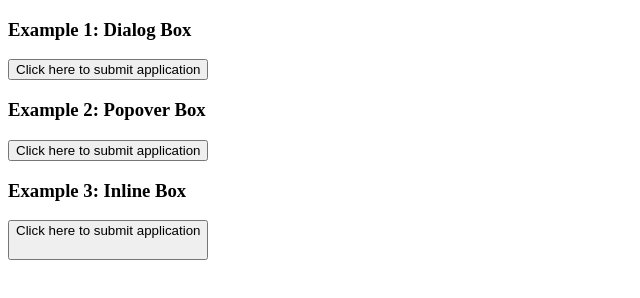
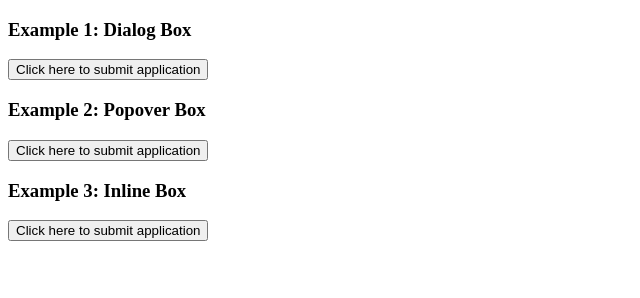
Before and after one commit to bgooldfed/bgooldfed.github.io, a plain HTML site: page index.html in a window 1280 px wide. Shown: the whole page, without its empty margins (0-640 px from the left). Drawn offline with Linux system fonts and the light colour scheme.

Commit message:
Update index.html

```diff
--- a/index.html
+++ b/index.html
@@ -6,7 +6,7 @@
         <h3>Example 2: Popover Box</h3>
         <button id="PopOverButton">Click here to submit application</button>
         <h3>Example 3: Inline Box</h3>
-        <button style="padding-bottom: 20px" id="InlineButton">Click here to submit application</button>
+        <button style="margin-bottom: 20px" id="InlineButton">Click here to submit application</button>
     </body>
 
 <!--BEGIN QUALTRICS WEBSITE FEEDBACK SNIPPET-->
```
